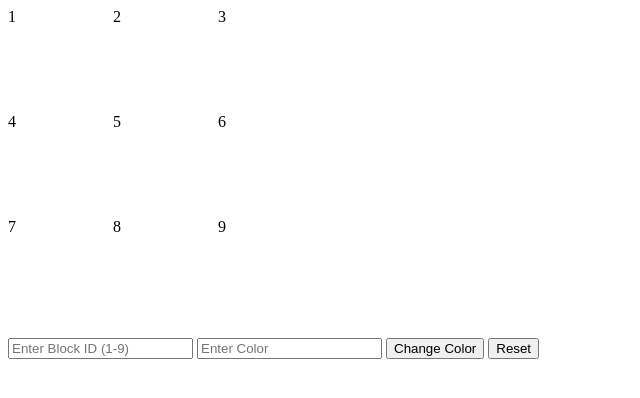
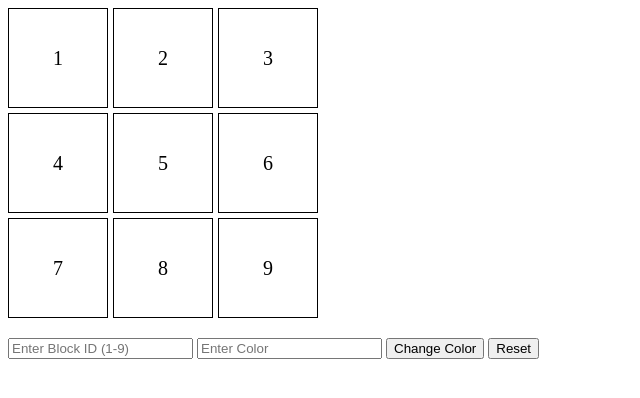
Before and after one commit to acciojob/Replit-Asian-Paints-himanshusalal, a website: page main.html in a window 1280 px wide. Shown: the whole page, without its empty margins (0-640 px from the left). Drawn offline with Linux system fonts and the light colour scheme.

Commit message:
created a submission

```diff
--- a/styles.css
+++ b/styles.css
@@ -7,7 +7,7 @@
   margin-bottom: 20px;
 }
 
-    #grid-item {
+.grid-item {
   border: 1px solid black;
   display: flex;
   align-items: center;
```
Lines whose indentation alone changed are shown as unchanged.
